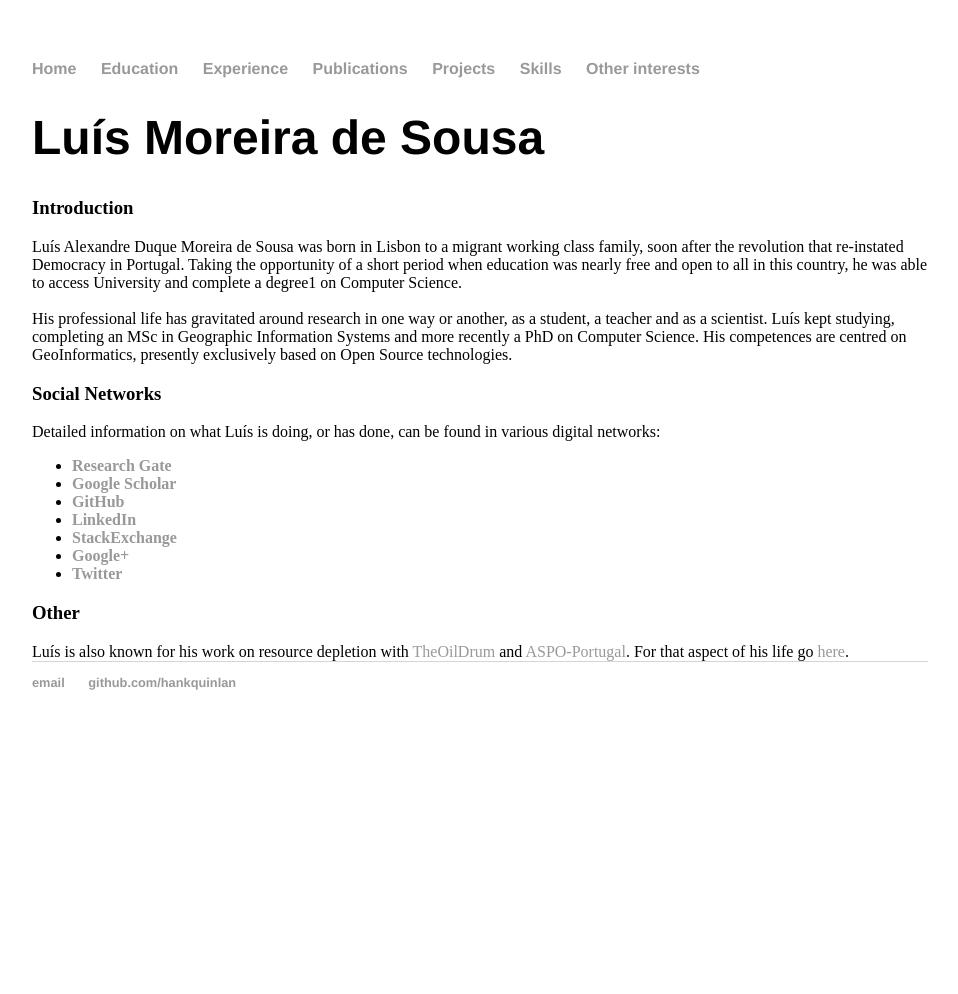
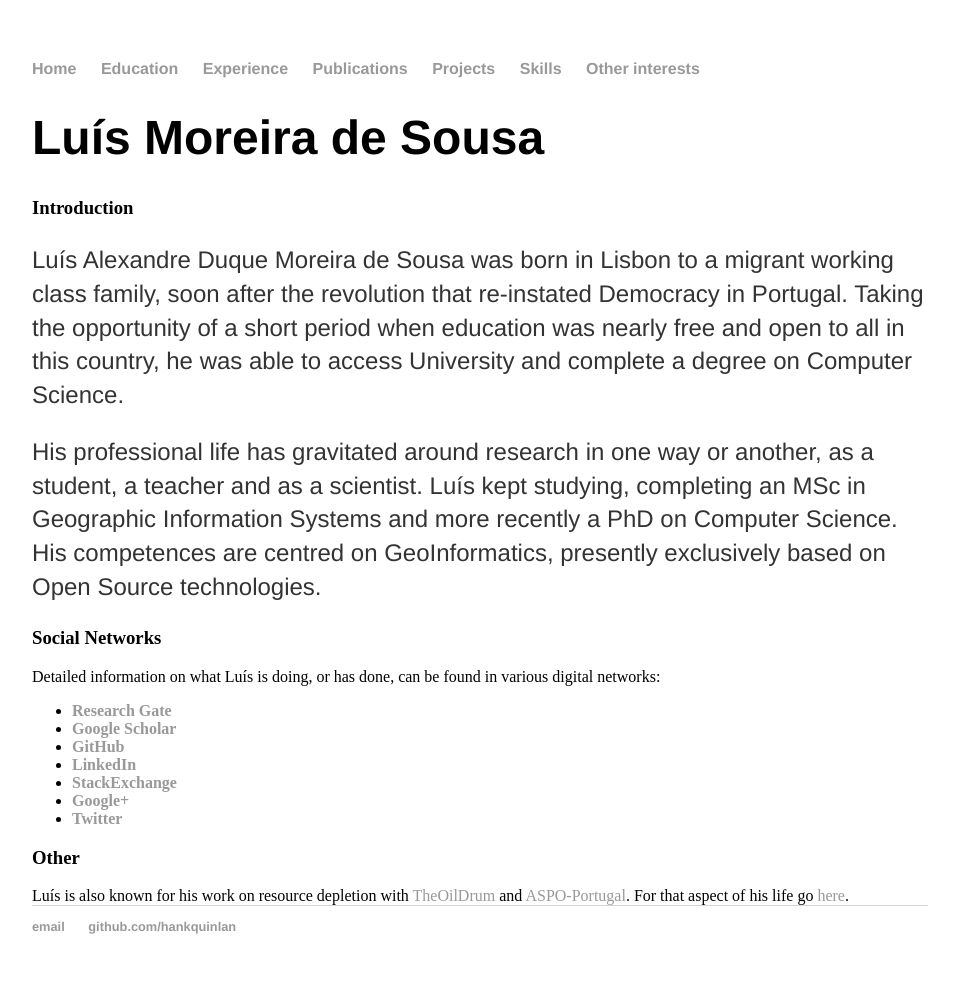
Before and after one commit to ldesousa/ldesousa.github.io, a Jekyll site: the page built from index.html, in a window 1280 px wide. Shown: the whole page, without its empty margins (160-1118 px from the left). Built offline with Jekyll 4.4.1, drawn with Linux system fonts in a browser that asks for light colours; before the commit the page ends 900 px from its top, so only the background shows below that.

Commit message:
Trying to apply new font

```diff
--- a/css/main.css
+++ b/css/main.css
@@ -45,3 +45,7 @@ ul.posts li {
 content {
     font-family:'Helvetica', 'Arial', 'Sans-Serif';
 }
+
+p{
+	font-family:'Helvetica', 'Arial', 'Sans-Serif';
+}
--- a/index.html
+++ b/index.html
@@ -7,9 +7,17 @@ title: Luís Moreira de Sousa
 
 	<h3>Introduction</h3>
 
-	Luís Alexandre Duque Moreira de Sousa was born in Lisbon to a migrant working class family, soon after the revolution that re-instated Democracy in Portugal. Taking the opportunity of a short period when education was nearly free and open to all in this country, he was able to access University and complete a degree1 on Computer Science.
-	<br><br>
-	His professional life has gravitated around research in one way or another, as a student, a teacher and as a scientist. Luís kept studying, completing an MSc in Geographic Information Systems and more recently a PhD on Computer Science. His competences are centred on GeoInformatics, presently exclusively based on Open Source technologies.
+	<p>Luís Alexandre Duque Moreira de Sousa was born in Lisbon to a migrant working
+	class family, soon after the revolution that re-instated Democracy in Portugal.
+	Taking the opportunity of a short period when education was nearly free and open
+	to all in this country, he was able to access University and complete a degree on
+	Computer Science.</p>
+
+	<p>His professional life has gravitated around research in one way or another,
+	as a student, a teacher and as a scientist. Luís kept studying, completing an
+	MSc in Geographic Information Systems and more recently a PhD on Computer Science.
+	His competences are centred on GeoInformatics, presently exclusively based on
+	Open Source technologies.</p>
 
 	<h3>Social Networks</h3>
 
```
